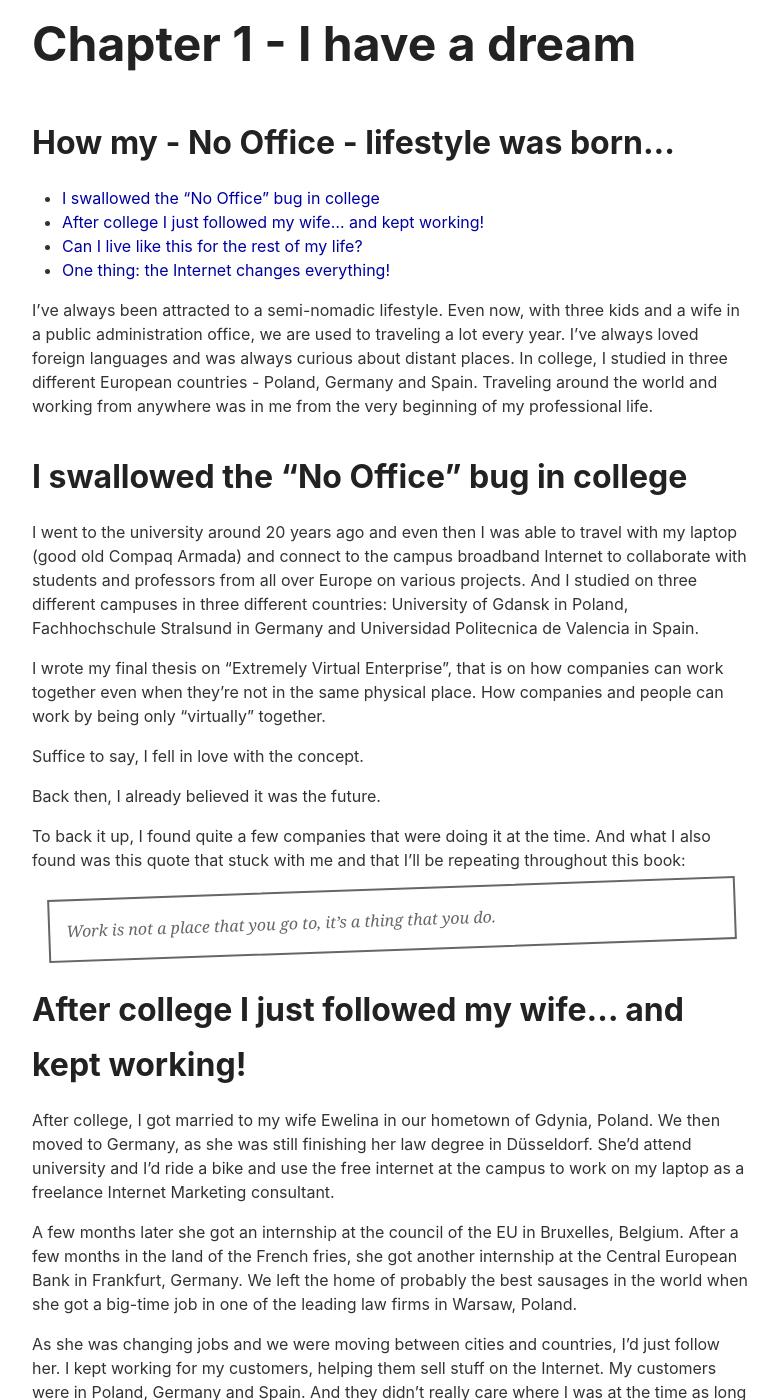
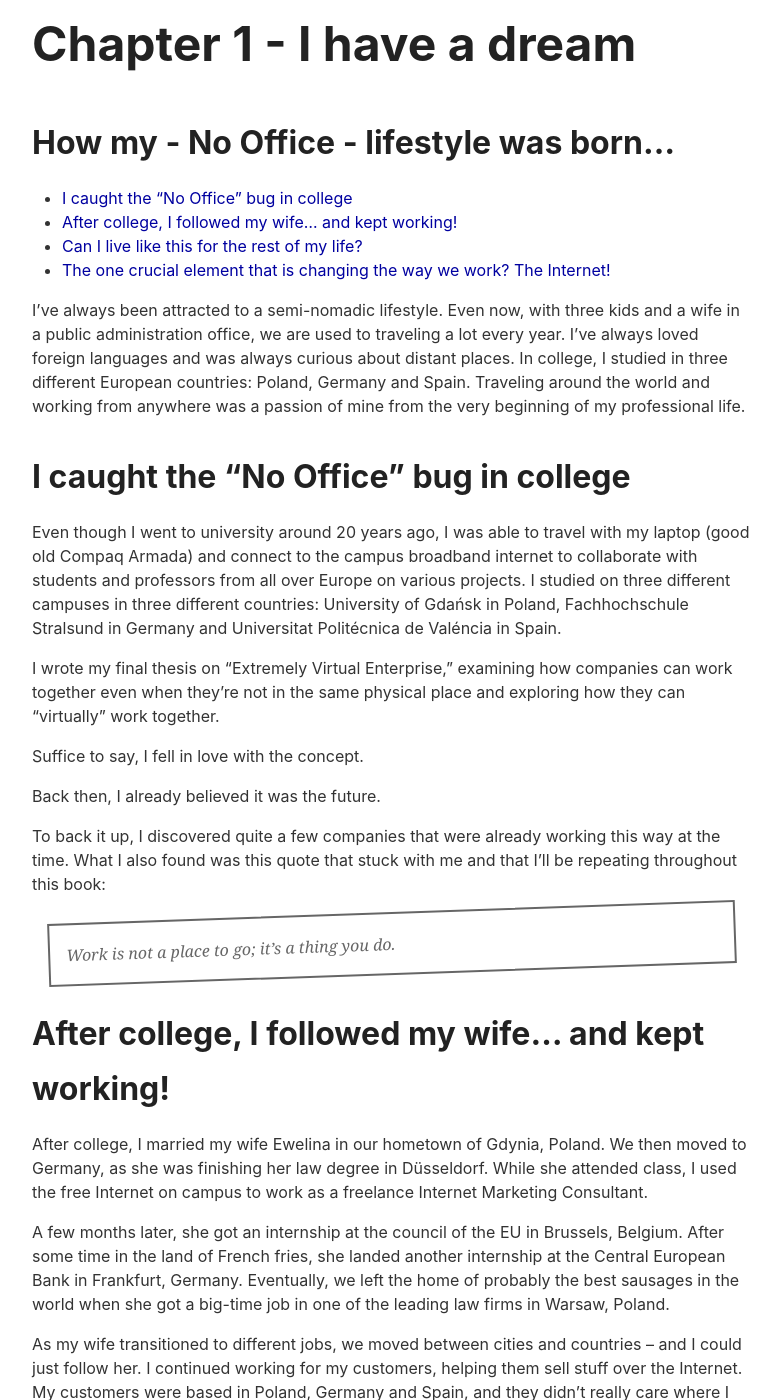
Before and after one commit to Nozbe/NoOffice.org, a Jekyll site: the page built from _book/dream.md, in a window 1280 px wide and 1400 px high, scrolled down 335 px. Shown: the whole window, without its empty margins (248-1028 px from the left). Built offline with Jekyll 4.4.1, drawn with Linux system fonts in a browser that asks for light colours; some of the changed text lies outside the part shown.

Commit message:
proofread version of dream

```diff
--- a/_book/dream.md
+++ b/_book/dream.md
@@ -1,52 +1,52 @@
 ---
 part: intro
 title: I have a dream
-subtitle: How my - No Office - lifestyle was born...
+subtitle: How my - No Office - lifestyle was born…
 ---
 
 * TOC
 {:toc}
 
-I've always been attracted to a semi-nomadic lifestyle. Even now, with three kids and a wife in a public administration office, we are used to traveling a lot every year. I've always loved foreign languages and was always curious about distant places. In college, I studied in three different European countries - Poland, Germany and Spain. Traveling around the world and working from anywhere was in me from the very beginning of my professional life.
+I've always been attracted to a semi-nomadic lifestyle. Even now, with three kids and a wife in a public administration office, we are used to traveling a lot every year. I've always loved foreign languages and was always curious about distant places. In college, I studied in three different European countries: Poland, Germany and Spain. Traveling around the world and working from anywhere was a passion of mine from the very beginning of my professional life.
 
-## I swallowed the "No Office" bug in college
+## I caught the "No Office" bug in college
 
-I went to the university around 20 years ago and even then I was able to travel with my laptop (good old Compaq Armada) and connect to the campus broadband Internet to collaborate with students and professors from all over Europe on various projects. And I studied on three different campuses in three different countries: University of Gdansk in Poland, Fachhochschule Stralsund in Germany and Universidad Politecnica de Valencia in Spain.
+Even though I went to university around 20 years ago, I was able to travel with my laptop (good old Compaq Armada) and connect to the campus broadband internet to collaborate with students and professors from all over Europe on various projects. I studied on three different campuses in three different countries: University of Gdańsk in Poland, Fachhochschule Stralsund in Germany and Universitat Politécnica de Valéncia in Spain.
 
-I wrote my final thesis on "Extremely Virtual Enterprise", that is on how companies can work together even when they're not in the same physical place. How companies and people can work by being only "virtually" together.
+I wrote my final thesis on "Extremely Virtual Enterprise," examining how companies can work together even when they're not in the same physical place and exploring how they can “virtually” work together.
 
 Suffice to say, I fell in love with the concept.
 
 Back then, I already believed it was the future.
 
-To back it up, I found quite a few companies that were doing it at the time. And what I also found was this quote that stuck with me and that I'll be repeating throughout this book:
+To back it up, I discovered quite a few companies that were already working this way at the time. What I also found was this quote that stuck with me and that I'll be repeating throughout this book:
 
-> Work is not a place that you go to, it's a thing that you do.
+> Work is not a place to go; it's a thing you do.
 
-## After college I just followed my wife... and kept working!
+## After college, I followed my wife… and kept working!
 
-After college, I got married to my wife Ewelina in our hometown of Gdynia, Poland. We then moved to Germany, as she was still finishing her law degree in Düsseldorf. She’d attend university and I’d ride a bike and use the free internet at the campus to work on my laptop as a freelance Internet Marketing consultant.
+After college, I married my wife Ewelina in our hometown of Gdynia, Poland. We then moved to Germany, as she was finishing her law degree in Düsseldorf. While she attended class, I used the free Internet on campus to work as a freelance Internet Marketing Consultant.
 
-A few months later she got an internship at the council of the EU in Bruxelles, Belgium. After a few months in the land of the French fries, she got another internship at the Central European Bank in Frankfurt, Germany. We left the home of probably the best sausages in the world when she got a big-time job in one of the leading law firms in Warsaw, Poland.
+A few months later, she got an internship at the council of the EU in Brussels, Belgium. After some time in the land of French fries, she landed another internship at the Central European Bank in Frankfurt, Germany. Eventually, we left the home of probably the best sausages in the world when she got a big-time job in one of the leading law firms in Warsaw, Poland.
 
-As she was changing jobs and we were moving between cities and countries, I'd just follow her. I kept working for my customers, helping them sell stuff on the Internet. My customers were in Poland, Germany and Spain. And they didn't really care where I was at the time as long as I got the job done.
+As my wife transitioned to different jobs, we moved between cities and countries – and I could just follow her. I continued working for my customers, helping them sell stuff over the Internet. My customers were based in Poland, Germany and Spain, and they didn't really care where I was at the time, so long as I got the job done.
 
 ## Can I live like this for the rest of my life?
 
-I loved that lifestyle. Particularly the fact that I kept having the same job while leaving in four different cities. As my wife's career progressed I could just be there with her and work for my customers at the same time.
+I loved my lifestyle, particularly the fact that I was able to keep the same job while living in four different cities. As my wife's career progressed, I could be with her and work for my customers by distance at the same time. And they really didn't care where I was, as long as I delivered the results they expected.
 
-My success as an independent "nomadic" consultant was getting me lots of new work that started to overwhelm me. This is how my app Nozbe was born - out of my own frustration - to help me get better organized.
+I was so successful, in fact, that I started getting too much work and needed to get more organized. This is how my app Nozbe was born – out of my own frustration and in an effort to get better organized.
 
-Fast forward to this day and Nozbe is being used by more than half a million users from all over the world. We just launched its sibling - Nozbe Teams - to help small teams do great things together.
+Fast forward to this day, and Nozbe is being used by more than half a million users from all over the world. We just launched its sibling – Nozbe Teams – to help small teams do great things together.
 
-And my project grew to a 20+ person team where everyone is working on it from their homes. But more on that in the next chapter.
+My 20+ person team has been working on these apps from home the entire time (but more on that in the next chapter!).
 
-So I ask again: "Can I keep living and working like this?"
+So again, I ask: "Can I keep living and working like this?"
 
-And I answer: "I can and I have and I am."
+And the answer? "I can and I have and I will."
 
-## One thing: the Internet changes everything!
+## The one crucial element that is changing the way we work? The Internet!
 
-Thanks to the power of the Internet, most of modern work can be done everywhere and in many cases nobody really cares where the work is done - as long as the results are delivered.
+Thanks to the power of the Internet, most modern work can be done anywhere, and in many cases, nobody really cares where the work is done – as long as the results are being delivered.
 
-And how are these results delivered? This, my friend, is what this book is all about :-)
+And how are these results delivered? This, my friend, is what this book is all about. :-)
```
